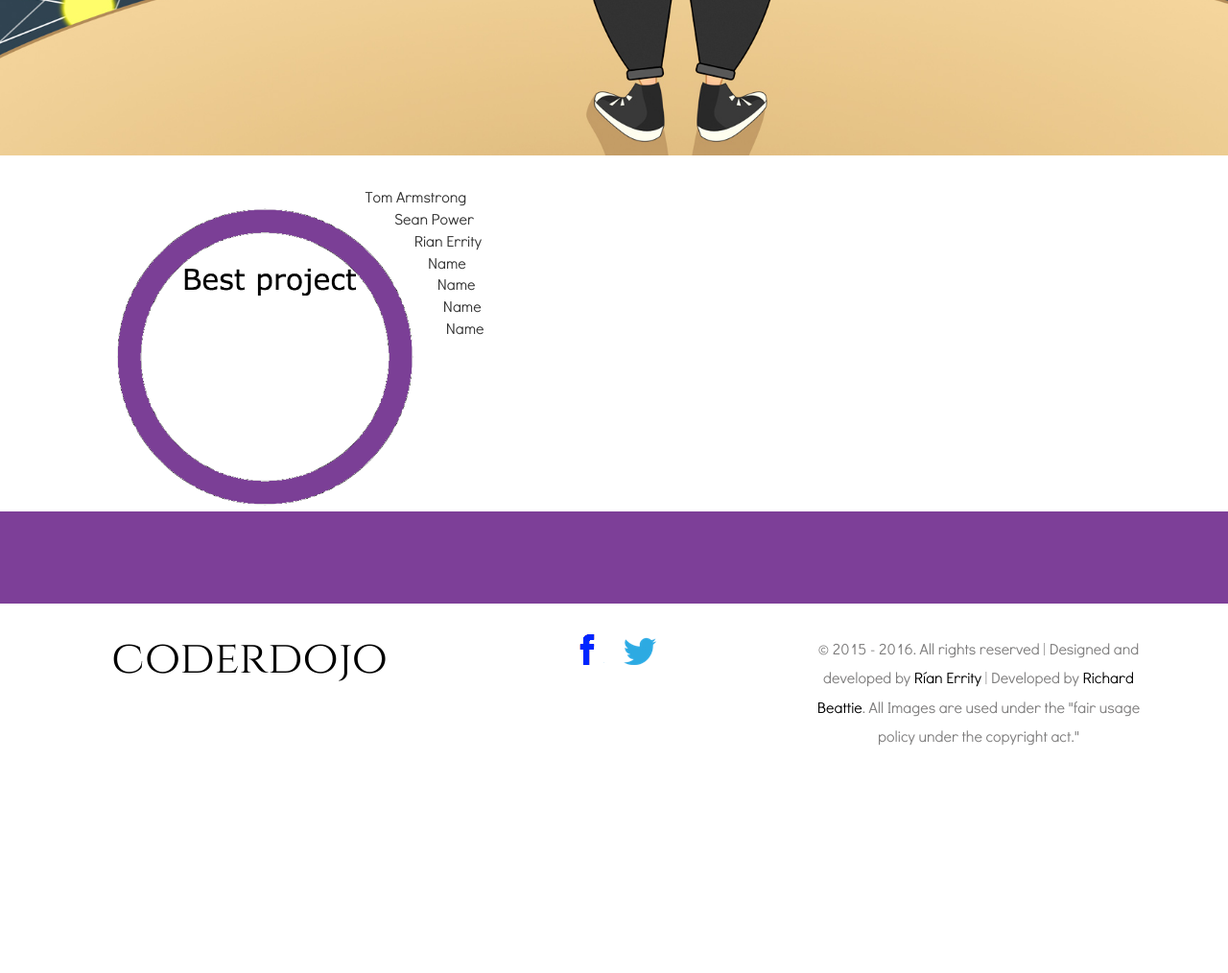
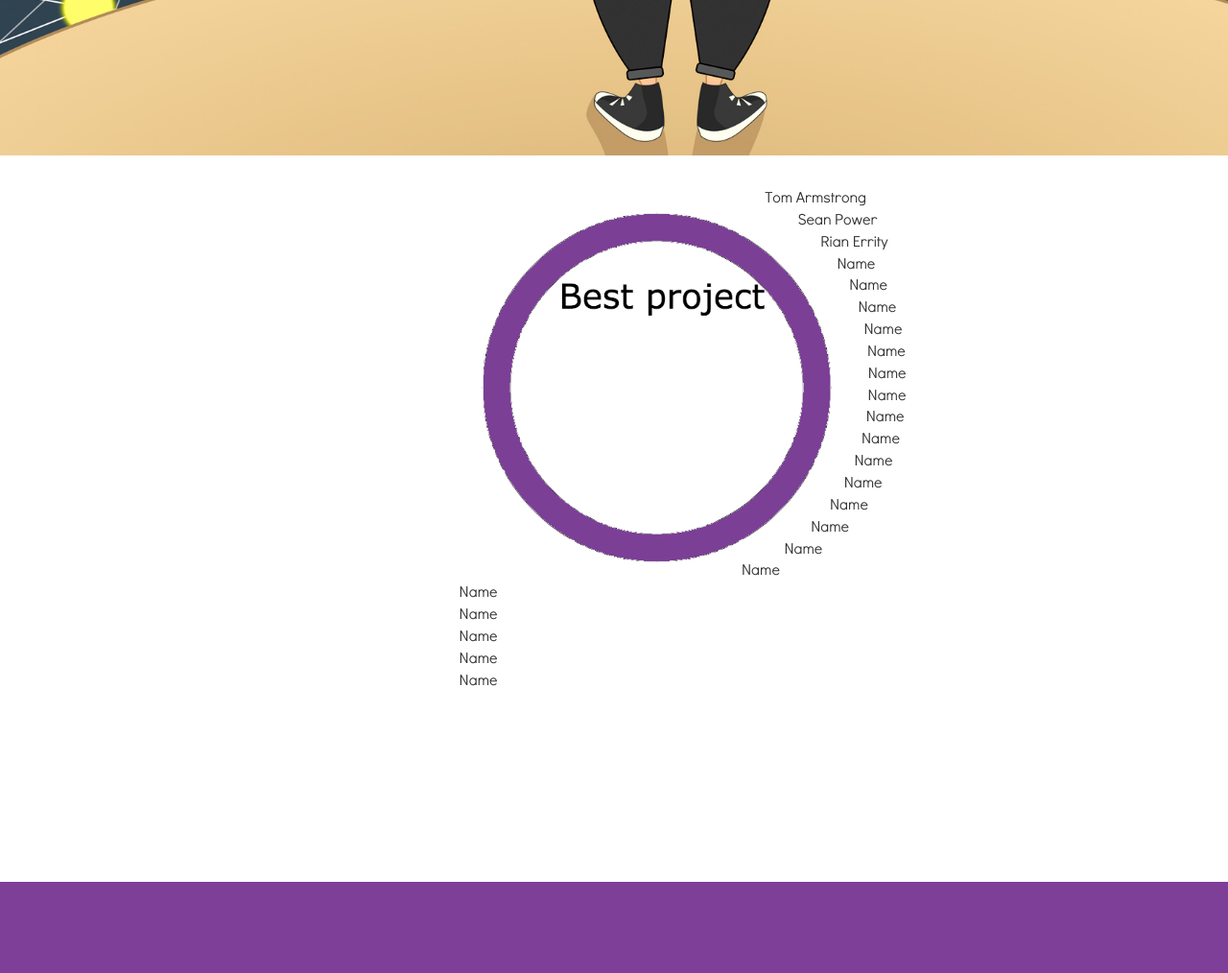
Before and after one commit to Sumotoad987/LPTC-Site, a PHP site: page /ninjas.html in a window 1280 px wide. Shown: the part 638-1652 px from the top of the page at 96% size. Before the commit the page ends 1415 px from the top, so only its background shows below. Run offline with PHP 8.4, Linux system fonts and the light colour scheme.

Commit message:
Fixed the circle
Circle now in the centre(or near enough) and the names go around
it(most if them)

```diff
--- a/css/style.css
+++ b/css/style.css
@@ -1754,11 +1754,14 @@ h2.imageTitle{
     margin: 2rem;
 }
 .curve {
-    width: 33%; height: auto;
+    width: 60%; height: auto;
     min-width: 150px;
-    float: left;
     margin-right:2rem;
+    float:left;
     border-radius: 50%;
     -webkit-shape-outside:circle();
     shape-outside:circle();
 }
+.center-container{
+    text-align:center;
+}
--- a/ninjas.html
+++ b/ninjas.html
@@ -58,6 +58,7 @@ Smartphone Compatible web template, free webdesigns for Nokia, Samsung, LG, Sony
 <!--    			</div> -->
 <!--			</div>-->
 <!--			</div>-->
+            <div style="margin-left:35%; margin-bottom:200px;">
             <img src="images/bestProject.png" class="curve">
 			<p>Tom Armstrong</p>
 			<p>Sean Power</p>
@@ -66,6 +67,23 @@ Smartphone Compatible web template, free webdesigns for Nokia, Samsung, LG, Sony
 			<p>Name</p>
 			<p>Name</p>
 			<p>Name</p>
+            <p>Name</p>
+            <p>Name</p>
+            <p>Name</p>
+            <p>Name</p>
+            <p>Name</p>
+            <p>Name</p>
+            <p>Name</p>
+            <p>Name</p>
+            <p>Name</p>
+            <p>Name</p>
+            <p>Name</p>
+            <p>Name</p>
+            <p>Name</p>
+            <p>Name</p>
+            <p>Name</p>
+            <p>Name</p>
+            </div>
 		</div>
 	</div>
 	<div class="content-right">
```
